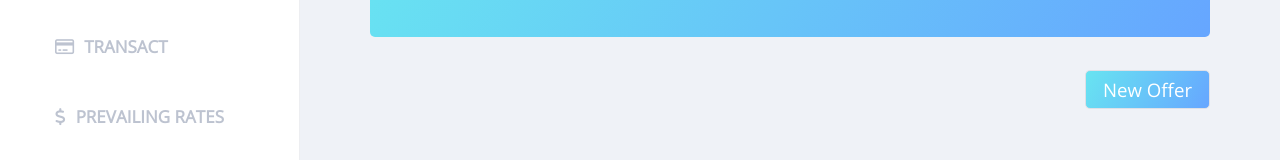
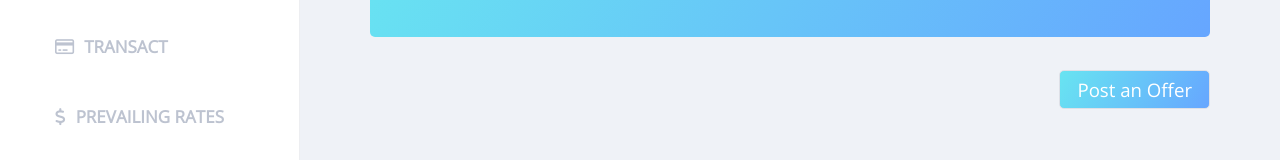
Before and after one commit to Nithya72/DirectExchange, a React (Create React App) app in the folder frontend/: page /offers in a window 1280 px wide. Shown: the part 185-345 px from the top of the page. Built offline with nearby package versions, Linux system fonts and the light colour scheme.

Commit message:
Update Offers.js

```diff
--- a/frontend/src/components/ExchangeOffers/Offers.js
+++ b/frontend/src/components/ExchangeOffers/Offers.js
@@ -119,7 +119,7 @@ export class Offers extends Component {
               data-toggle="modal"
               data-target="#newOfferModalPopup"
             >
-              New Offer
+              Post an Offer
             </button>
             <div
               class="modal fade"
```
